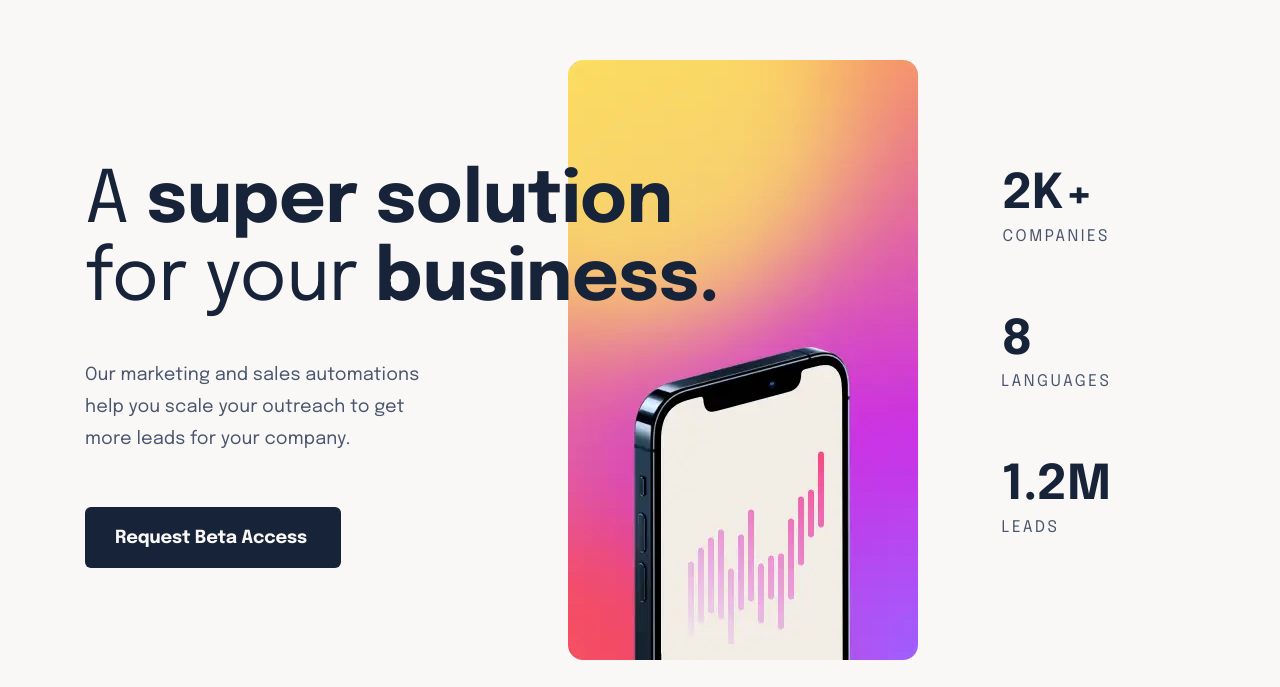
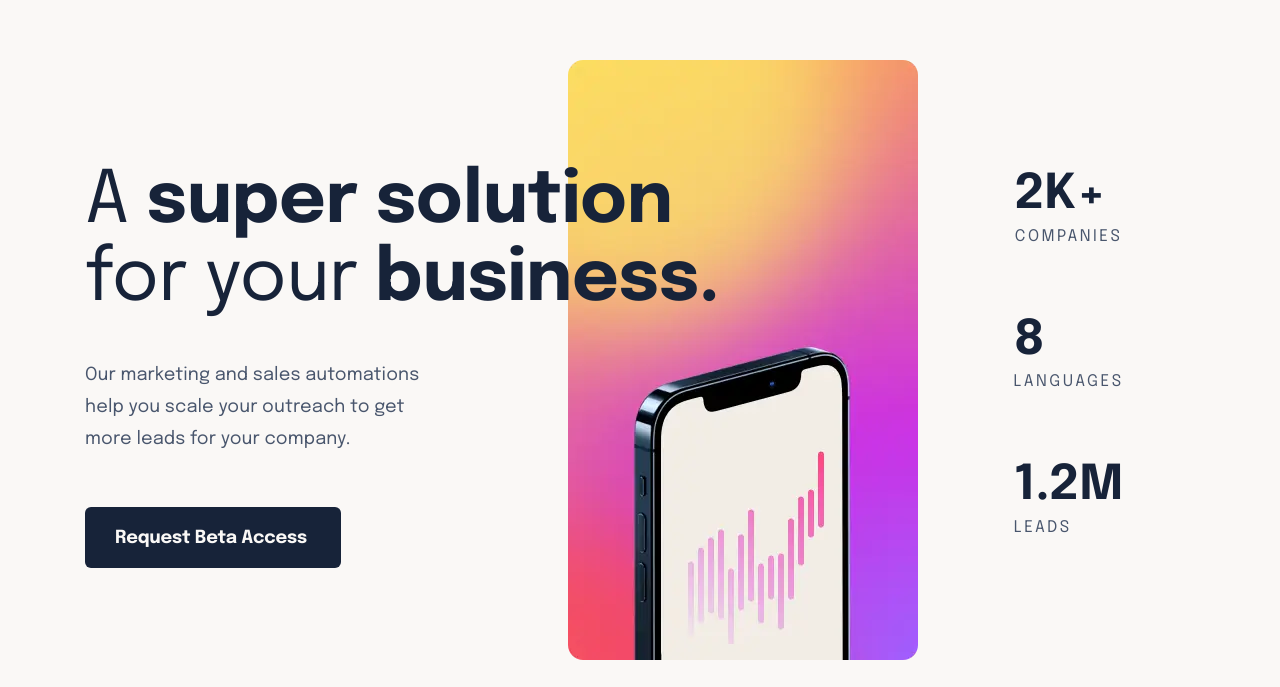
Before and after one commit to Bobstyle23/suite-landing-page, a website: page index.html in a window 1280 px wide. Shown: the part 113-800 px from the top of the page. Drawn offline with Linux system fonts and the light colour scheme.

Commit message:
Modify stats margin

```diff
--- a/sass/layouts/_main.scss
+++ b/sass/layouts/_main.scss
@@ -151,7 +151,8 @@
       text-align: left;
       gap: 6.3rem;
       align-self: start;
-      margin: 10.7rem 0 11.8rem;
+      width: auto;
+      margin: 10.7rem 0 11.8rem 9.6rem;
     }
   }
 }
```
Also changed, not shown: sass/main.css, 1 other file.
